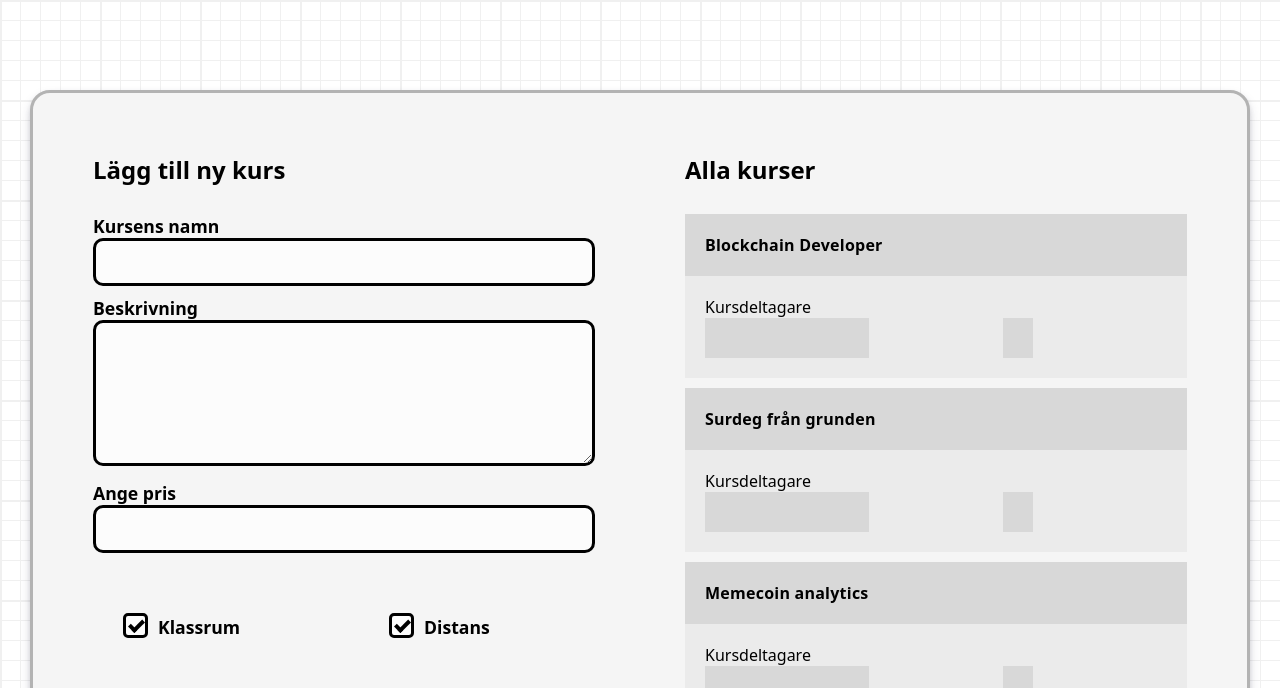
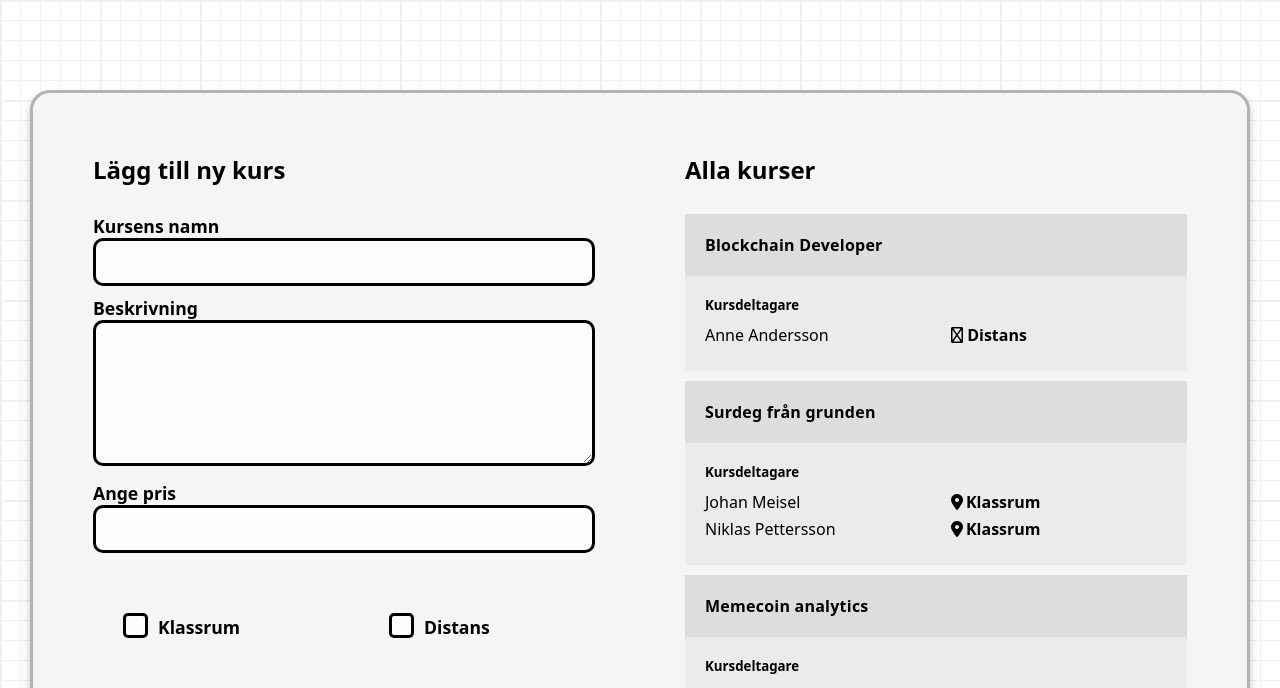
Before and after one commit to JoooooMei/Westcoast-Education, a website with bundled scripts: page backoffice.html in a window 1280 px wide. Shown: the part 100-788 px from the top of the page. Built offline with nearby package versions, Linux system fonts and the light colour scheme; data requests are answered from the project's data file; a web font is replaced by a local one.

Commit message:
Add which customer is booked to course

```diff
--- a/backoffice.html
+++ b/backoffice.html
@@ -8,7 +8,7 @@
       src="https://kit.fontawesome.com/55174c58a9.js"
       crossorigin="anonymous"></script>
     <link rel="stylesheet" href="style.css" />
-    <script type="module" src="src/backoffice.js"></script>
+    <script type="module" src="src/backoffice.js" defer></script>
   </head>
   <body>
     <header>
@@ -41,20 +41,6 @@
         <div>
           <h4>Lägg till ny kurs</h4>
           <form action="" class="booking-form">
-
-
-            <!--
-
-      "courseName": "Blockchain Developer",
-      "duration": 4,
-      "imageUrl": "img/courses/blockchain-dev.webp",
-      "startDate": "2025-03-01",
-      "classRoom": false,
-      "distanceCourse": true,
-      "price": 1950,
-      "popular": true,
-      "description":
-             -->
             <label>
               Kursens namn
               <input
@@ -87,13 +73,13 @@
               <div class="flex">
                 <div >
                   <label class="container">Klassrum
-                    <input name="classRoom" type="checkbox" checked="checked">
+                    <input name="classRoom" type="checkbox" >
                     <span class="checkmark"></span>
                   </label>
                 </div>
                 <div>
                   <label class="container">Distans
-                    <input name="distanceCourse" type="checkbox" checked="checked">
+                    <input name="distanceCourse" type="checkbox" >
                     <span class="checkmark"></span>
                   </label>
                 </div>
--- a/db.json
+++ b/db.json
@@ -2,6 +2,7 @@
   "utbildningar": [
     {
       "id": "1",
+      "courseId": "1",
       "courseName": "Blockchain Developer",
       "duration": 4,
       "imageUrl": "img/courses/blockchain-dev.webp",
@@ -10,11 +11,11 @@
       "distanceCourse": true,
       "price": 1950,
       "popular": true,
-      "description": "Denna kurs ger dig en omfattande introduktion till blockchain-teknologi och dess användningsområden. Du kommer att lära dig hur distribuerade system fungerar, grunderna i kryptografi samt hur smarta kontrakt kan automatisera processer på ett säkert sätt. Kursen inkluderar praktiska övningar där du får skapa och implementera dina egna blockchain-applikationer.",
-      "bookings": []
+      "description": "Denna kurs ger dig en omfattande introduktion till blockchain-teknologi och dess användningsområden. Du kommer att lära dig hur distribuerade system fungerar, grunderna i kryptografi samt hur smarta kontrakt kan automatisera processer på ett säkert sätt. Kursen inkluderar praktiska övningar där du får skapa och implementera dina egna blockchain-applikationer."
     },
     {
       "id": "2",
+      "courseId": "2",
       "courseName": "Surdeg från grunden",
       "duration": 10,
       "imageUrl": "img/courses/surdeg_course.webp",
@@ -23,11 +24,11 @@
       "distanceCourse": true,
       "price": 3450,
       "popular": false,
-      "description": "Vill du lära dig att baka fantastiskt surdegsbröd från grunden? Den här kursen tar dig genom hela processen – från att skapa och mata en surdegsgrund till att baka olika typer av bröd. Vi går igenom viktiga tekniker som knådning, vikning och jäsning. Kursen passar både nybörjare och dig som vill fördjupa dina kunskaper.",
-      "bookings": []
+      "description": "Vill du lära dig att baka fantastiskt surdegsbröd från grunden? Den här kursen tar dig genom hela processen – från att skapa och mata en surdegsgrund till att baka olika typer av bröd. Vi går igenom viktiga tekniker som knådning, vikning och jäsning. Kursen passar både nybörjare och dig som vill fördjupa dina kunskaper."
     },
     {
       "id": "3",
+      "courseId": "3",
       "courseName": "Memecoin analytics",
       "duration": 30,
       "imageUrl": "img/courses/memecoins.webp",
@@ -36,11 +37,11 @@
       "distanceCourse": false,
       "price": 19950,
       "popular": true,
-      "description": "Kryptovalutamarknaden är snabb och oförutsägbar, särskilt när det gäller memecoins. I denna avancerade kurs får du verktygen att analysera trender och bedöma potentiella investeringsmöjligheter. Kursen täcker ämnen som sentimentanalys, marknadssignaler och riskhantering. Praktiska övningar och analys av verkliga case ingår.",
-      "bookings": []
+      "description": "Kryptovalutamarknaden är snabb och oförutsägbar, särskilt när det gäller memecoins. I denna avancerade kurs får du verktygen att analysera trender och bedöma potentiella investeringsmöjligheter. Kursen täcker ämnen som sentimentanalys, marknadssignaler och riskhantering. Praktiska övningar och analys av verkliga case ingår."
     },
     {
       "id": "4",
+      "courseId": "4",
       "courseName": "Fiska som proffsen",
       "duration": 5,
       "imageUrl": "img/courses/fishing.webp",
@@ -49,11 +50,11 @@
       "distanceCourse": true,
       "popular": true,
       "price": 2350,
-      "description": "Den här kursen är perfekt för dig som vill ta ditt sportfiske till nästa nivå. Lär dig proffsens tekniker för olika typer av fiske, inklusive kustfiske, spinnfiske och flugfiske. Vi går igenom hur du väljer rätt utrustning, läser av vattnet och hanterar fiskarna på ett hållbart sätt. Teori varvas med praktiska pass.",
-      "bookings": []
+      "description": "Den här kursen är perfekt för dig som vill ta ditt sportfiske till nästa nivå. Lär dig proffsens tekniker för olika typer av fiske, inklusive kustfiske, spinnfiske och flugfiske. Vi går igenom hur du väljer rätt utrustning, läser av vattnet och hanterar fiskarna på ett hållbart sätt. Teori varvas med praktiska pass."
     },
     {
       "id": "5",
+      "courseId": "5",
       "courseName": "Matematik för nybörjare",
       "duration": 60,
       "imageUrl": "img/courses/matematik.webp",
@@ -66,6 +67,7 @@
     },
     {
       "id": "6",
+      "courseId": "6",
       "courseName": "Arkeologi Grundkurs",
       "duration": 10,
       "imageUrl": "img/courses/arkeologi.webp",
@@ -78,6 +80,7 @@
     },
     {
       "id": "7",
+      "courseId": "7",
       "courseName": "Engelska glosor",
       "duration": 12,
       "imageUrl": "img/courses/engelska-glosor.webp",
@@ -91,33 +94,118 @@
   ],
   "customers": [
     {
-      "id": "b60e",
-      "customerId": "194d158db45-1e49dec682a8cb085587bb878867cc8e",
-      "firstName": "Ingrid",
-      "lastName": "Olsson",
-      "streetAdress": "Hemligagatan 12",
-      "postalCode": "551 54",
-      "city": "Borås",
-      "mobilePhone": "070 45 45 45",
+      "id": "81e9",
+      "customerId": "194dba50510-a91c5183f4ba797ab1284ca3ca876557",
+      "firstName": "Anne",
+      "lastName": "Andersson",
+      "streetAdress": "Gatan 10",
+      "postalCode": "431 36",
+      "city": "Himlafinsstad",
+      "mobilePhone": "070 411 11 77",
+      "email": "anne@mail.se"
+    },
+    {
+      "id": "9023",
+      "customerId": "194dba554ff-dcd6c6e58a094fb551f90bad40b6b67f",
+      "firstName": "Johan",
+      "lastName": "Meisel",
+      "streetAdress": "Tegelformsgatan 10",
+      "postalCode": "431 36",
+      "city": "Mölndal",
+      "mobilePhone": "0736106349",
+      "email": "c.johan.meisel@gmail.com"
+    },
+    {
+      "id": "bd74",
+      "customerId": "194dbc0f477-fc673ccb3f98ce06f1fcc34c719cbc27",
+      "firstName": "Osten PÅ mackan",
+      "lastName": "Andersson",
+      "streetAdress": "Min gata 10",
+      "postalCode": "441 42",
+      "city": "Gävle",
+      "mobilePhone": "070 451 47 89",
       "email": "ingrid@mail.se"
+    },
+    {
+      "id": "b4d7",
+      "customerId": "194e085d333-954575ea0facaac1e2760ae261991067",
+      "firstName": "Fredrik",
+      "lastName": "Bengtsson",
+      "streetAdress": "Andra gaten 202",
+      "postalCode": "532 25",
+      "city": "Stockholm",
+      "mobilePhone": "070 777 999",
+      "email": "freddy@mail.se"
     }
   ],
   "customerOrders": [
     {
-      "id": "8556",
-      "orderDate": "2025-02-04",
+      "id": "479c",
+      "orderDate": "2025-02-06",
       "customer": {
-        "customerId": "194d158db45-1e49dec682a8cb085587bb878867cc8e",
-        "firstName": "Ingrid",
-        "lastName": "Olsson",
-        "streetAdress": "Hemligagatan 12",
-        "postalCode": "551 54",
-        "city": "Borås",
-        "mobilePhone": "070 45 45 45",
+        "customerId": "194dba50510-a91c5183f4ba797ab1284ca3ca876557",
+        "firstName": "Anne",
+        "lastName": "Andersson",
+        "streetAdress": "Gatan 10",
+        "postalCode": "431 36",
+        "city": "Himlafinsstad",
+        "mobilePhone": "070 411 11 77",
+        "email": "anne@mail.se"
+      },
+      "courseName": "Blockchain Developer",
+      "courseId": "1",
+      "distanceCourse": true
+    },
+    {
+      "id": "dfac",
+      "orderDate": "2025-02-06",
+      "customer": {
+        "customerId": "194dba554ff-dcd6c6e58a094fb551f90bad40b6b67f",
+        "firstName": "Johan",
+        "lastName": "Meisel",
+        "streetAdress": "Tegelformsgatan 10",
+        "postalCode": "431 36",
+        "city": "Mölndal",
+        "mobilePhone": "0736106349",
+        "email": "c.johan.meisel@gmail.com"
+      },
+      "courseName": "Surdeg från grunden",
+      "courseId": "2",
+      "classRoom": true
+    },
+    {
+      "id": "2ca2",
+      "orderDate": "2025-02-06",
+      "customer": {
+        "customerId": "194dbc0f477-fc673ccb3f98ce06f1fcc34c719cbc27",
+        "firstName": "Niklas",
+        "lastName": "Pettersson",
+        "streetAdress": "Min gata 10",
+        "postalCode": "441 42",
+        "city": "Gävle",
+        "mobilePhone": "070 451 47 89",
         "email": "ingrid@mail.se"
       },
-      "course": "Fiska som proffsen",
-      "distanceCourse": true
+      "courseName": "Surdeg från grunden",
+      "courseId": "2",
+      "classRoom": true
+    },
+    {
+      "id": "a622",
+      "orderDate": "2025-02-07",
+      "customer": {
+        "customerId": "194e085d333-954575ea0facaac1e2760ae261991067",
+        "firstName": "Fredrik",
+        "lastName": "Bengtsson",
+        "streetAdress": "Andra gaten 202",
+        "postalCode": "532 25",
+        "city": "Stockholm",
+        "mobilePhone": "070 777 999",
+        "email": "freddy@mail.se"
+      },
+      "courseName": "Fiska som proffsen",
+      "courseId": "4",
+      "classRoom": true
     }
   ]
 }
--- a/src/backoffice.js
+++ b/src/backoffice.js
@@ -10,5 +10,17 @@ const showAllCourses = async () => {
   showAllCoursesBackoffice(courses);
 };
 
-// Längst ner
+export const getBookingInfo = async (endpoint, courseId) => {
+  const url = `http://localhost:3000/${endpoint}?courseId=${courseId}`;
+
+  const response = await fetch(url);
+  if (response.ok) {
+    const bookings = await response.json();
+
+    return bookings;
+  } else {
+    return 'error';
+  }
+};
+
 document.addEventListener('DOMContentLoaded', initApp);
--- a/src/utilities/dom.js
+++ b/src/utilities/dom.js
@@ -1,3 +1,5 @@
+import { getBookingInfo } from '../backoffice.js';
+
 export const clearAllCourses = () => {
   const listAllCourses = document.querySelector('#list-all-couses');
   listAllCourses.innerHTML = '';
@@ -38,26 +40,103 @@ export const showCourses = (courses) => {
   listAllCourses.appendChild(ul);
 };
 
-export const showAllCoursesBackoffice = (courses) => {
+// export const showAllCoursesBackoffice = async (courses) => {
+//   const list = document.querySelector('#course-list');
+
+//   for (let course of courses) {
+//     try {
+//       const bookings = await getBookingInfo('customerOrders', course.courseId);
+
+//       let i = 0;
+//       for (let booking of bookings) {
+//         console.log(bookings[i].customer.firstName);
+//         i += 1;
+//       }
+//     } catch (error) {
+//       console.log('Inen bokning');
+//     }
+
+//     const li = document.createElement('li');
+//     li.innerHTML = `
+//       <div class="course-name-heading">
+//        ${course.courseName}
+//       </div>
+//       <div>
+//         Kursdeltagare
+//         <div class="flex">
+//           <div>Jag vill ha bookings[i]-customer.firstName här</div>
+//           <div></div>
+//           <div></div>
+//         </div>
+//       </div>
+//     `;
+//     list.appendChild(li);
+//   }
+// };
+
+export const showAllCoursesBackoffice = async (courses) => {
   const list = document.querySelector('#course-list');
 
-  courses.forEach((course) => {
+  for (let course of courses) {
+    try {
+      const bookings = await getBookingInfo('customerOrders', course.courseId);
+      console.log(bookings);
+
+      // Skapa kursens list-element
       const li = document.createElement('li');
       li.innerHTML = `
-      <div>
+        <div class="course-name-heading">
           ${course.courseName}
         </div>
         <div>
-        Kursdeltagare
-        <div class="flex">
-          <div></div>
-          <div></div>
-          <div></div>
+          <h5>Kursdeltagare</h5>
+          <div class="booking-details">
+            <div class="flex" id="info">
+              <div id="user-${course.courseId}"></div>
+              <div id="locality-${course.courseId}"></div>
+            </div>
+
+
           </div>
         </div>
       `;
+
       list.appendChild(li);
+
+      // Referens till kursens deltagarcontainer
+      const participantContainer = document.querySelector(
+        `#user-${course.courseId}`
+      );
+
+      const localityContainer = document.querySelector(
+        `#locality-${course.courseId}`
+      );
+
+      const infoWrapper = document.querySelector('#info');
+
+      // Lägg till alla bokningar i DOM
+      bookings.forEach((booking) => {
+        const participant = document.createElement('p');
+        const locality = document.createElement('p');
+        participant.innerHTML = `${booking.customer.firstName} ${booking.customer.lastName}`;
+        locality.innerHTML = `  ${
+          booking.classRoom
+            ? `<i class="fa-solid fa-location-dot"></i><span>Klassrum</span>`
+            : ''
+        }
+
+        ${
+          booking.distanceCourse
+            ? `<i class="fa-regular fa-globe"></i><span> Distans</span>`
+            : ''
+        }`;
+        participantContainer.appendChild(participant);
+        localityContainer.appendChild(locality);
       });
+    } catch (error) {
+      console.log('Något gick fel');
+    }
+  }
 };
 
 export const showCourseDetails = (course) => {
--- a/style.css
+++ b/style.css
@@ -639,9 +639,9 @@ input:hover {
   margin-bottom: 0;
 }
 
-.admin-wrapper li div:first-child {
+.admin-wrapper li .course-name-heading {
   padding: 20px;
-  background-color: #d8d8d8;
+  background-color: #dddddd;
   font-weight: 600;
   letter-spacing: 0.015rem;
 }
@@ -681,6 +681,18 @@ input:hover {
 
 .price {
   min-width: 30%;
+}
+
+.admin-wrapper .booking-details {
+  padding: 0;
+}
+
+.admin-wrapper .booking-details div {
+  padding: 10px 0 0 0;
+}
+
+.admin-wrapper .booking-details p {
+  margin-bottom: 5px;
 }
 @media (max-width: 768px) {
   :root {
```
Also changed, not shown: booking.html (+1 -1 lines), course-details.html (+1 -1 lines), index.html (+1 -1 lines), src/booking.js (+59 -3 lines), src/localStorage.js (added, +9 -0 lines). Lines whose indentation alone changed are shown as unchanged.
